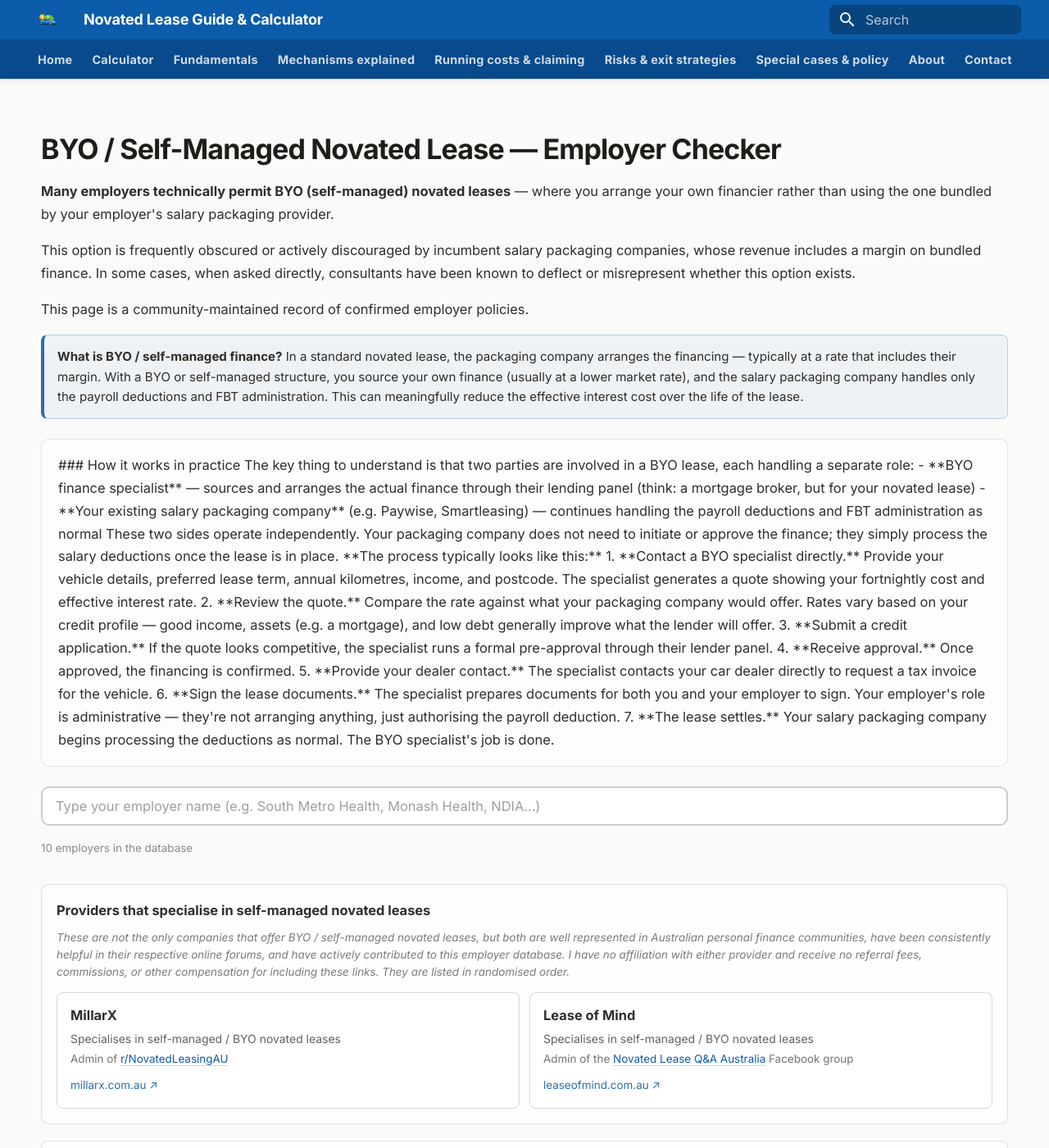
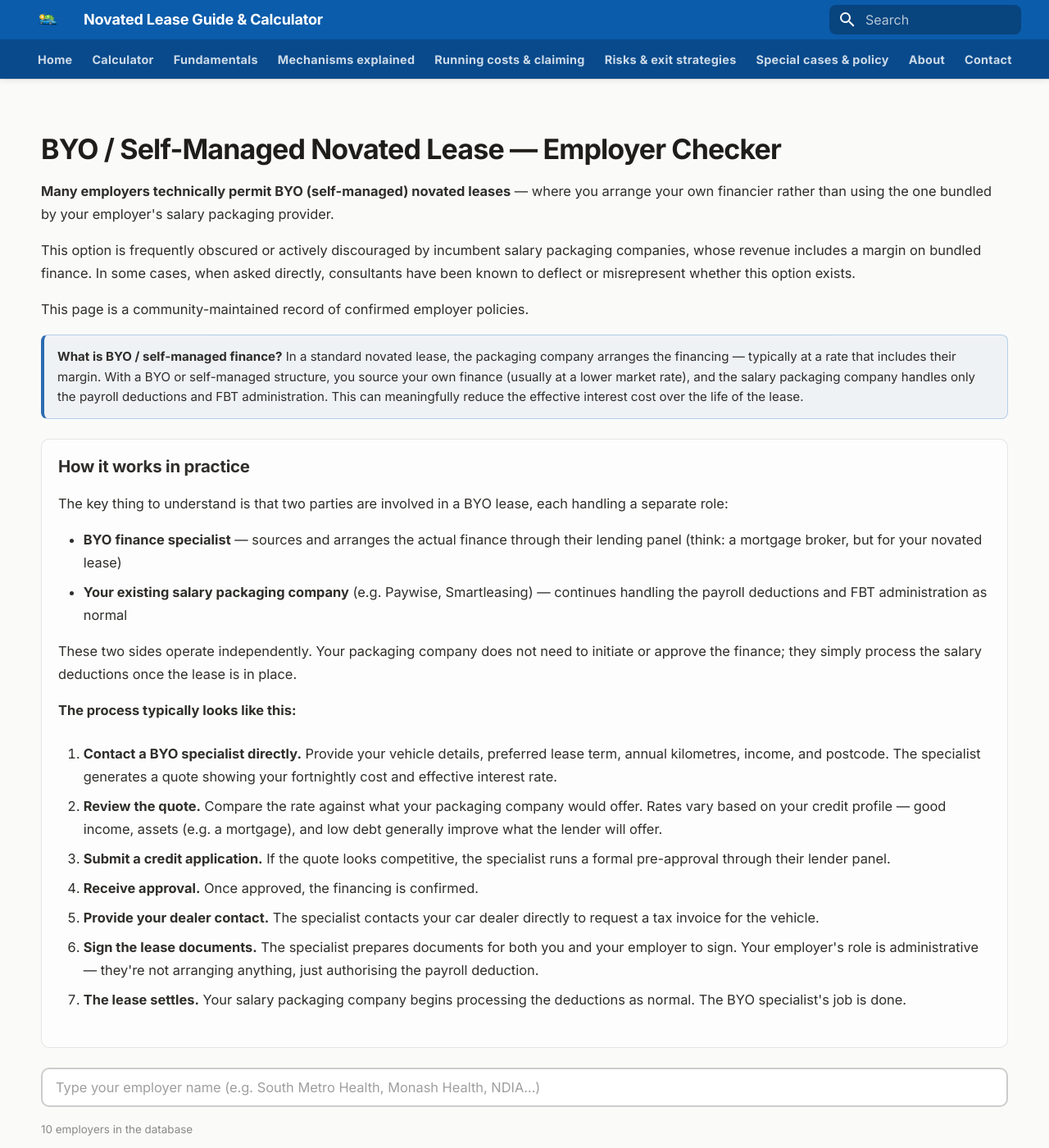
Before and after one commit to novatedlease/novatedlease.github.io, an MkDocs documentation site: the page built from docs/tools/byo-employer-check.md, in a window 1280 px wide and 1400 px high. Shown: the whole window at 82% size. Built offline with MkDocs 1.6.1 and Material for MkDocs 9.7.7, drawn with Linux system fonts in a browser that asks for light colours.

Commit message:
byo checker: fix how-it-works markdown not rendering inside div
Co-Authored-By: Claude Sonnet 4.6 <noreply@anthropic.com>

```diff
--- a/docs/tools/byo-employer-check.md
+++ b/docs/tools/byo-employer-check.md
@@ -241,7 +241,7 @@ This page is a community-maintained record of confirmed employer policies.
   <strong>What is BYO / self-managed finance?</strong> In a standard novated lease, the packaging company arranges the financing — typically at a rate that includes their margin. With a BYO or self-managed structure, you source your own finance (usually at a lower market rate), and the salary packaging company handles only the payroll deductions and FBT administration. This can meaningfully reduce the effective interest cost over the life of the lease.
 </div>
 
-<div class="byo-how-it-works">
+<div class="byo-how-it-works" markdown="1">
 
 ### How it works in practice
 
```
